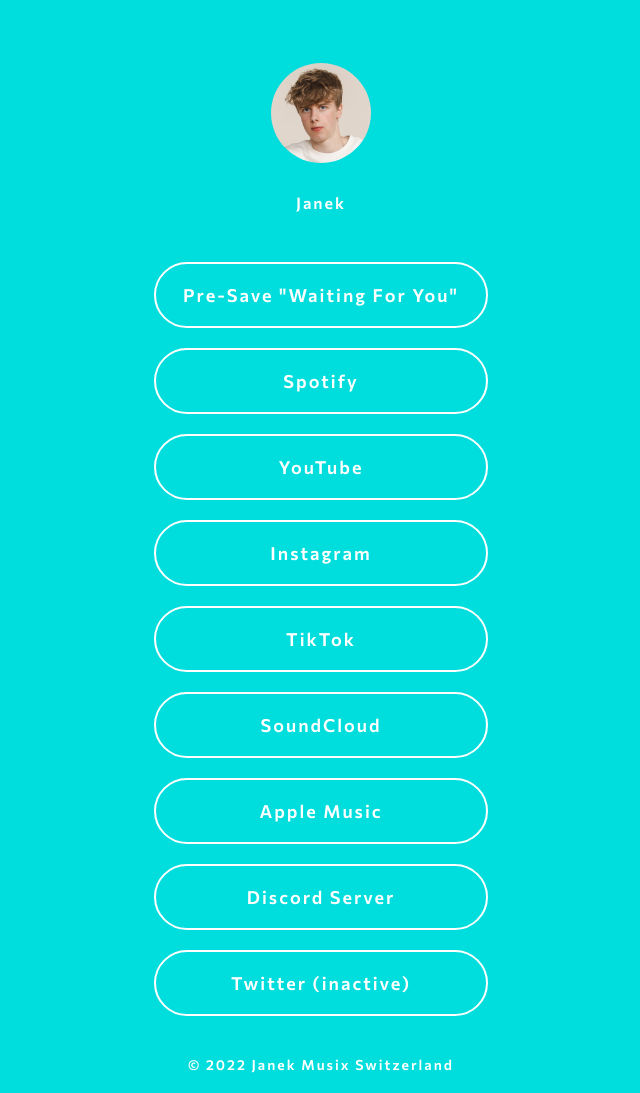
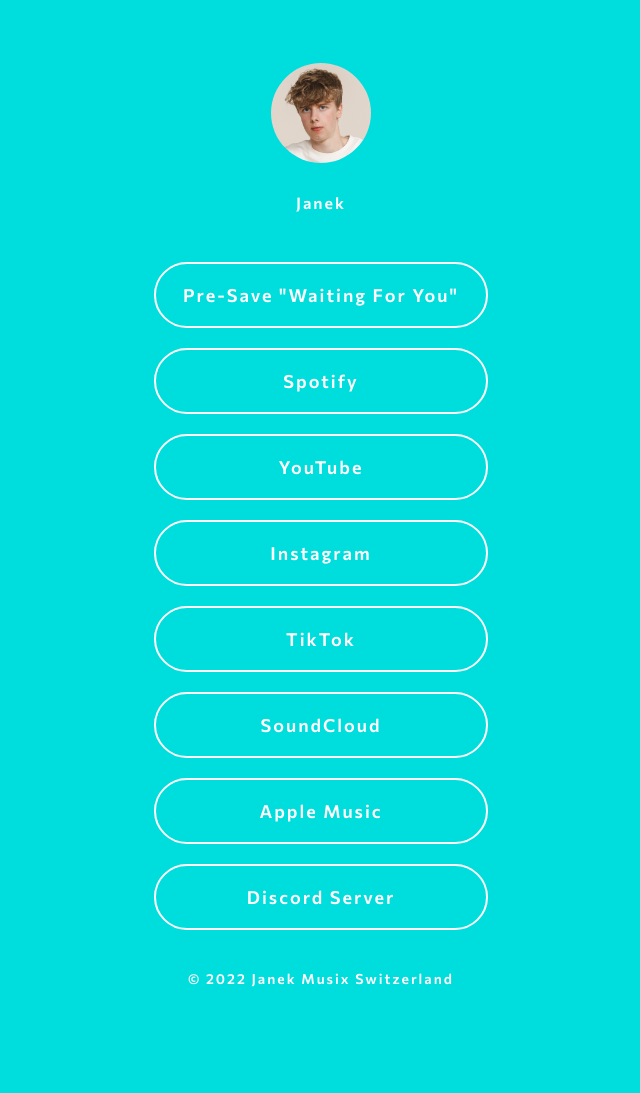
Before and after one commit to janekmusix/lnk, a plain HTML site: page index.html in a window 1280 px wide. Shown: the whole page, without its empty margins (319-959 px from the left). After the commit the page ends 1007 px from the top, so only its background shows below. Drawn offline with Linux system fonts and the light colour scheme.

Commit message:
Update index.html

```diff
--- a/index.html
+++ b/index.html
@@ -73,10 +73,6 @@
         Discord Server
     </a>
 
-    <a href="https://twitter.com/janekmusix" class="links">
-        Twitter (inactive)
-    </a>
-
 </body>
 
 <!-- Copyright Text -->
```
